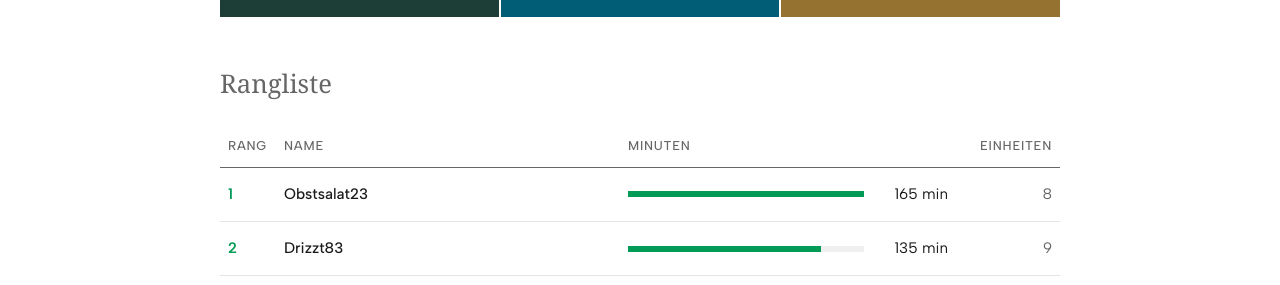
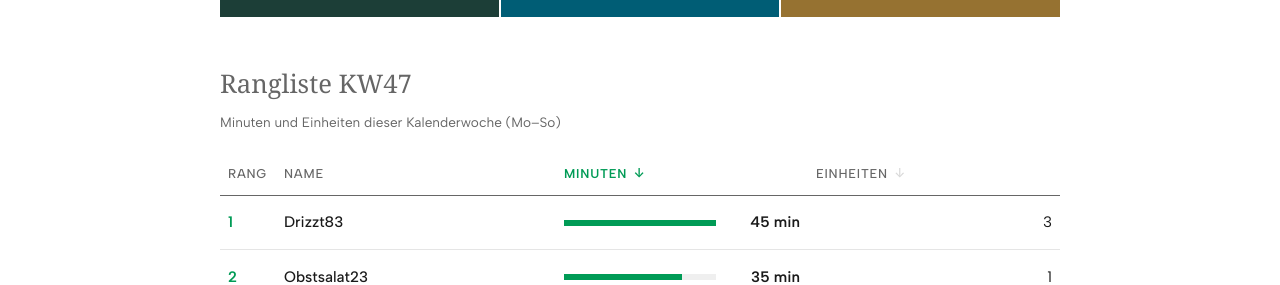
Before and after one commit to loaxleo/musik-scoreboard, a plain HTML site: page index.html in a window 1280 px wide. Shown: the part 668-953 px from the top of the page. Drawn offline with Linux system fonts and the light colour scheme; a web font is replaced by a local one.

Commit message:
Rangliste der Woche (KW) mit Sortierung nach Minuten/Einheiten
- Rangliste zeigt nur die aktuelle Kalenderwoche, Titel "Rangliste KW47"
- Sortierung per Klick auf Spaltenkopf Minuten bzw. Einheiten
- Podest bleibt Gesamtstand
- sync.py speichert pro Woche die Gesamtstände zu Wochenbeginn (week.baseline)
- KW47-Basis aus dem Stand vom 14.11. gesetzt

Co-Authored-By: Claude Opus 5.5 <noreply@anthropic.com>
Claude-Session: https://claude.ai/code/session_011SbvC9c1zxFpGpKWBVoDPb

```diff
--- a/data.json
+++ b/data.json
@@ -46,5 +46,43 @@
       "minuten": 20,
       "einheiten": 1
     }
-  ]
+  ],
+  "week": {
+    "id": "2026-W47",
+    "kw": 47,
+    "baseline": {
+      "Lausbub80": {
+        "minuten": 70,
+        "einheiten": 3
+      },
+      "Pikachu77": {
+        "minuten": 65,
+        "einheiten": 5
+      },
+      "Zuversicht777": {
+        "minuten": 0,
+        "einheiten": 0
+      },
+      "Drizzt83": {
+        "minuten": 90,
+        "einheiten": 6
+      },
+      "Gohan9": {
+        "minuten": 15,
+        "einheiten": 1
+      },
+      "Obstsalat23": {
+        "minuten": 130,
+        "einheiten": 7
+      },
+      "Lisi": {
+        "minuten": 75,
+        "einheiten": 7
+      },
+      "Mango7": {
+        "minuten": 80,
+        "einheiten": 4
+      }
+    }
+  }
 }
--- a/index.html
+++ b/index.html
@@ -87,9 +87,21 @@
         td { padding: 0.95rem 0.5rem; border-bottom: 1px solid var(--line); vertical-align: middle; }
         .c-rank { width: 3.5rem; font-variant-numeric: tabular-nums; }
         .c-name { color: var(--text-strong); font-weight: 500; }
-        .c-min { width: 40%; }
-        .c-units { width: 6.5rem; text-align: right; font-variant-numeric: tabular-nums; }
-        th.c-units { text-align: right; }
+        .c-min, .c-units { width: 30%; }
+        .sort {
+            font: inherit; color: inherit; text-transform: inherit; letter-spacing: inherit;
+            background: none; border: 0; padding: 0; cursor: pointer;
+            display: inline-flex; align-items: center; gap: 0.4rem;
+        }
+        .sort::after { content: '↓'; opacity: 0.25; }
+        .sort:hover { color: var(--text-strong); }
+        th.active .sort { color: var(--green); font-weight: 600; }
+        th.active .sort::after { opacity: 1; }
+        .sort:focus-visible { outline: 2px solid var(--green); outline-offset: 3px; }
+        td.c-min .bar, td.c-units .bar { visibility: hidden; }
+        td.active .bar { visibility: visible; }
+        td.active .bar-num { font-weight: 600; }
+        .hint { font-size: 0.85rem; margin: -0.75rem 0 1.25rem; }
         .bar-row { display: flex; align-items: center; gap: 0.75rem; }
         .bar { flex: 1; height: 6px; background: var(--bg-soft); }
         .bar > i { display: block; height: 100%; background: var(--green); }
@@ -109,10 +121,13 @@
             .podium-card { min-height: 0; flex-direction: row; align-items: center; gap: 1rem; justify-content: flex-start; padding: 1rem 1.25rem; }
             .podium-rank { font-size: 2rem; width: 2rem; }
             .podium-name { margin-top: 0; }
-            .c-min { width: auto; }
+            .c-min, .c-units { width: auto; }
+            th { font-size: 0.7rem; letter-spacing: 0.02em; padding: 0.75rem 0.3rem; }
+            td { padding: 0.85rem 0.3rem; }
+            .c-rank { width: 2.25rem; }
+            .sort { gap: 0.2rem; }
             .bar { display: none; }
             .bar-num { width: auto; }
-            .c-units { width: 4.5rem; }
         }
     </style>
 </head>
@@ -145,14 +160,15 @@
             <div class="podium" id="podium"></div>
         </section>
         <section>
-            <h2>Rangliste</h2>
+            <h2>Rangliste <span id="kw">der Woche</span></h2>
+            <p class="hint" id="week-hint">Minuten und Einheiten dieser Kalenderwoche (Mo–So)</p>
             <table>
                 <thead>
                     <tr>
                         <th class="c-rank">Rang</th>
                         <th>Name</th>
-                        <th class="c-min">Minuten</th>
-                        <th class="c-units">Einheiten</th>
+                        <th class="c-min" data-key="minuten"><button class="sort" type="button">Minuten</button></th>
+                        <th class="c-units" data-key="einheiten"><button class="sort" type="button">Einheiten</button></th>
                     </tr>
                 </thead>
                 <tbody id="board"></tbody>
@@ -174,33 +190,76 @@
             return n;
         };
 
-        // Gleiche Minuten = gleicher Rang (1, 2, 2, 4 …)
-        function withRanks(entries) {
+        let lastData = null;
+        let sortKey = 'minuten';
+        const other = k => (k === 'minuten' ? 'einheiten' : 'minuten');
+
+        // Gleicher Wert = gleicher Rang (1, 2, 2, 4 …)
+        function rankBy(entries, key) {
+            const sorted = [...entries].sort((a, b) =>
+                b[key] - a[key] || b[other(key)] - a[other(key)] || a.name.localeCompare(b.name, 'de'));
             let rank = 0;
-            return entries.map((e, i) => {
-                if (i === 0 || e.minuten !== entries[i - 1].minuten) rank = i + 1;
+            return sorted.map((e, i) => {
+                if (i === 0 || e[key] !== sorted[i - 1][key]) rank = i + 1;
                 return { ...e, rang: rank };
             });
+        }
+
+        // ISO-Kalenderwoche (Mo–So), wie in sync.py
+        function isoWeek(d) {
+            const t = new Date(Date.UTC(d.getFullYear(), d.getMonth(), d.getDate()));
+            const day = t.getUTCDay() || 7;
+            t.setUTCDate(t.getUTCDate() + 4 - day);
+            const y = t.getUTCFullYear();
+            const w = Math.ceil(((t - Date.UTC(y, 0, 1)) / 864e5 + 1) / 7);
+            return { kw: w, id: y + '-W' + String(w).padStart(2, '0') };
+        }
+
+        // Wochenwerte = Gesamtstand jetzt − Gesamtstand zu Wochenbeginn
+        function weekly(data) {
+            const now = isoWeek(new Date());
+            const week = data.week;
+            const current = week && week.id === now.id;   // sonst: neue Woche, noch keine Einträge
+            return {
+                kw: now.kw,
+                entries: data.entries.map(e => {
+                    const b = current ? (week.baseline[e.name] || { minuten: 0, einheiten: 0 }) : e;
+                    return {
+                        name: e.name,
+                        minuten: Math.max(0, e.minuten - b.minuten),
+                        einheiten: Math.max(0, e.einheiten - b.einheiten),
+                    };
+                }),
+            };
         }
 
         async function loadData() {
             try {
                 const res = await fetch('data.json?t=' + Date.now());
                 if (!res.ok) throw new Error('HTTP ' + res.status);
-                const data = await res.json();
-                const entries = withRanks([...data.entries].sort((a, b) => b.minuten - a.minuten || b.einheiten - a.einheiten));
-
-                document.getElementById('update-time').textContent = 'Stand: ' + data.updated_at;
-                document.getElementById('s-min').textContent = entries.reduce((s, e) => s + e.minuten, 0);
-                document.getElementById('s-units').textContent = entries.reduce((s, e) => s + e.einheiten, 0);
-                document.getElementById('s-people').textContent = entries.length;
-
-                renderPodium(entries.slice(0, 3));
-                renderTable(entries);
+                lastData = await res.json();
+                render();
             } catch (err) {
                 console.error(err);
                 document.getElementById('update-time').textContent = 'Daten konnten nicht geladen werden';
             }
+        }
+
+        function render() {
+            const data = lastData;
+            if (!data) return;
+            const total = rankBy(data.entries, 'minuten');
+
+            document.getElementById('update-time').textContent = 'Stand: ' + data.updated_at;
+            document.getElementById('s-min').textContent = total.reduce((s, e) => s + e.minuten, 0);
+            document.getElementById('s-units').textContent = total.reduce((s, e) => s + e.einheiten, 0);
+            document.getElementById('s-people').textContent = total.length;
+
+            renderPodium(total.slice(0, 3));   // Podest: immer Gesamtstand
+
+            const wk = weekly(data);
+            document.getElementById('kw').textContent = 'KW' + wk.kw;
+            renderTable(rankBy(wk.entries, sortKey));
         }
 
         function renderPodium(top3) {
@@ -217,29 +276,45 @@
             });
         }
 
+        function cell(cls, key, value, max, suffix) {
+            const td = el('td', cls + (key === sortKey ? ' active' : ''));
+            const row = el('div', 'bar-row');
+            const bar = el('div', 'bar');
+            const fill = el('i');
+            fill.style.width = (value / max * 100) + '%';
+            bar.append(fill);
+            row.append(bar, el('span', 'bar-num', value + suffix));
+            td.append(row);
+            return td;
+        }
+
         function renderTable(entries) {
             const body = document.getElementById('board');
-            const max = Math.max(1, ...entries.map(e => e.minuten));
+            const maxMin = Math.max(1, ...entries.map(e => e.minuten));
+            const maxUnits = Math.max(1, ...entries.map(e => e.einheiten));
             body.innerHTML = '';
             entries.forEach(e => {
-                const tr = el('tr', e.rang <= 3 ? 'top' : '');
+                const top = e.rang <= 3 && e[sortKey] > 0;
+                const tr = el('tr', top ? 'top' : '');
                 tr.append(el('td', 'c-rank', e.rang));
                 tr.append(el('td', 'c-name', e.name));
-
-                const tdMin = el('td', 'c-min');
-                const row = el('div', 'bar-row');
-                const bar = el('div', 'bar');
-                const fill = el('i');
-                fill.style.width = (e.minuten / max * 100) + '%';
-                bar.append(fill);
-                row.append(bar, el('span', 'bar-num', e.minuten + ' min'));
-                tdMin.append(row);
-                tr.append(tdMin);
-
-                tr.append(el('td', 'c-units', e.einheiten));
+                tr.append(cell('c-min', 'minuten', e.minuten, maxMin, ' min'));
+                tr.append(cell('c-units', 'einheiten', e.einheiten, maxUnits, ''));
                 body.append(tr);
             });
+            document.querySelectorAll('th[data-key]').forEach(th => {
+                const on = th.dataset.key === sortKey;
+                th.classList.toggle('active', on);
+                th.setAttribute('aria-sort', on ? 'descending' : 'none');
+            });
         }
+
+        document.querySelectorAll('th[data-key] .sort').forEach(btn => {
+            btn.addEventListener('click', () => {
+                sortKey = btn.parentElement.dataset.key;
+                render();
+            });
+        });
 
         loadData();
         setInterval(loadData, 60000);
```
Also changed, not shown: 1 other file.
